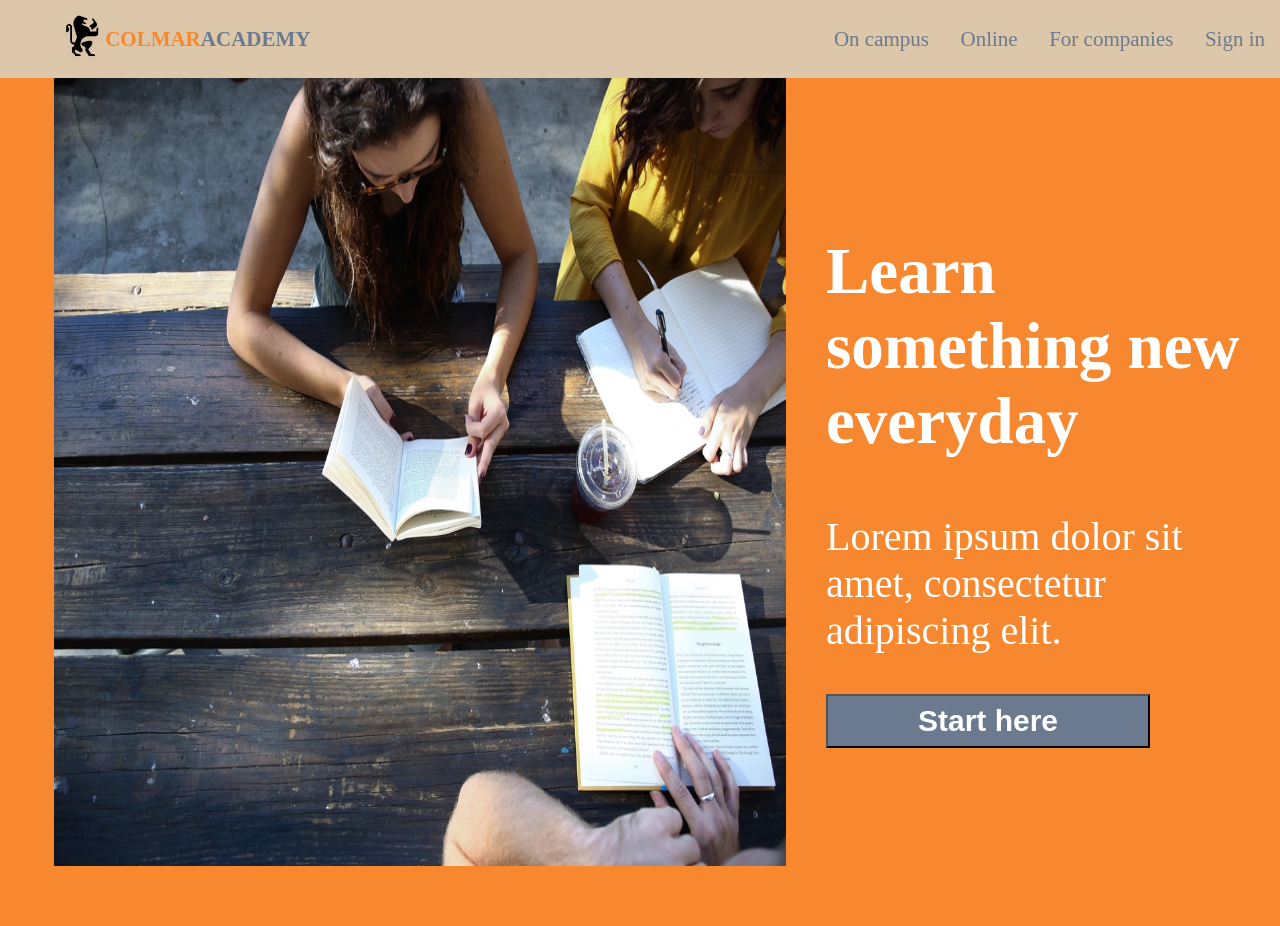
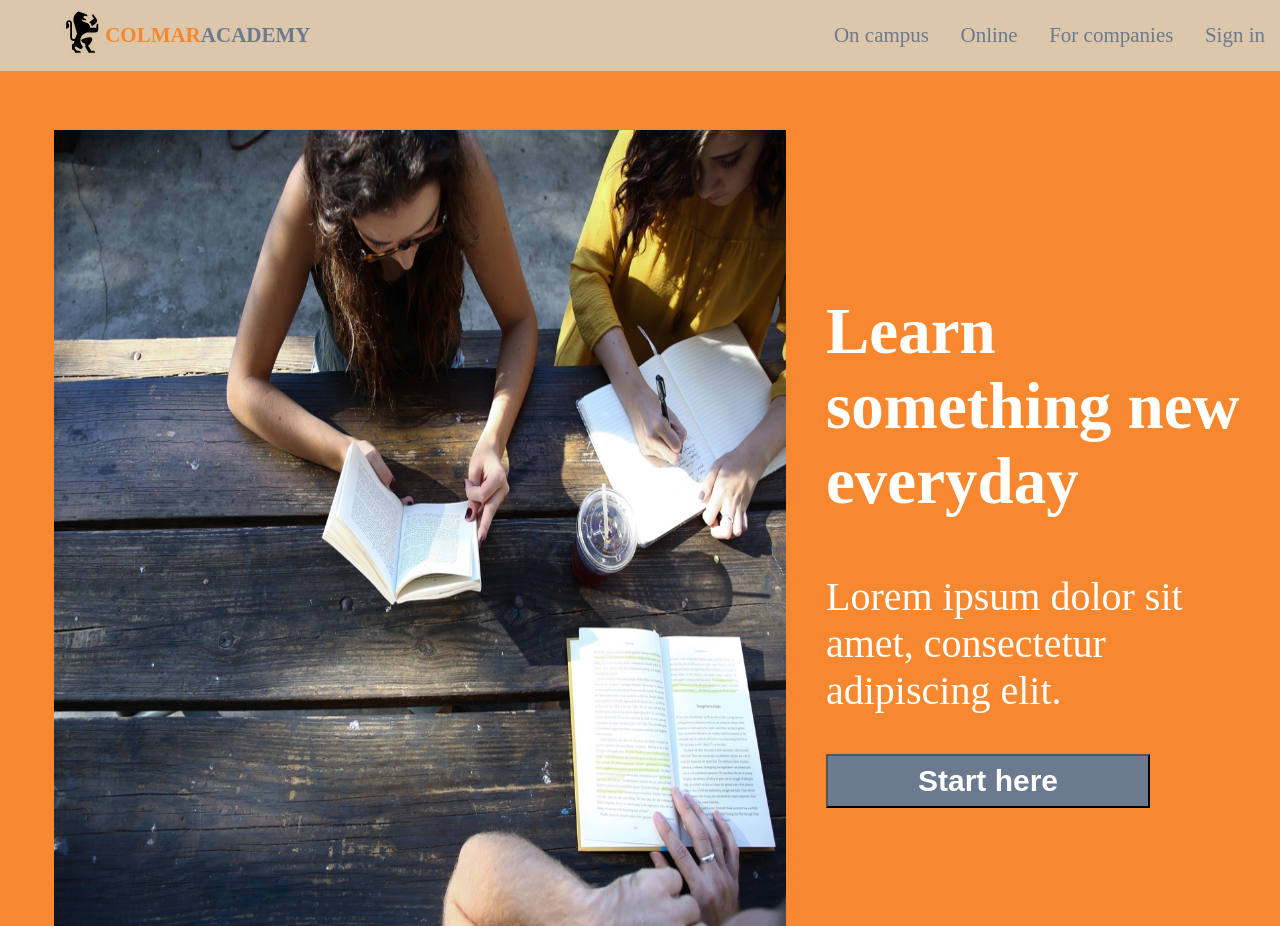
Before and after one commit to sansa43/ProjectColmar, a plain HTML site: page index.html in a window 1280 px wide. Shown: the top 926 px of the page. Drawn offline with Linux system fonts and the light colour scheme; a web font is replaced by a local one.

Commit message:
Header change

```diff
--- a/resources/css/style.css
+++ b/resources/css/style.css
@@ -21,7 +21,7 @@ header {
   display: flex;
   align-items: center;
   justify-content: space-between;
-  padding: 0.5rem 2.5rem;
+  padding: 0.25rem 2.5rem;
   background-color: #DCC7AA;
   position: fixed;
   width: 100%;
@@ -89,13 +89,13 @@ nav li:last-child {
 #banner {
   background-color: #F7882F;
   color: #333300;
-  padding: 30px;
+  padding: 90px 30px 30px 30px;
   display: flex;
   flex-direction: row;
   }
 
 #banner img {
-  padding: 32px 40px 32px 24px;
+  padding: 40px 40px 32px 24px;
   width: 60%;
 }
 
```
